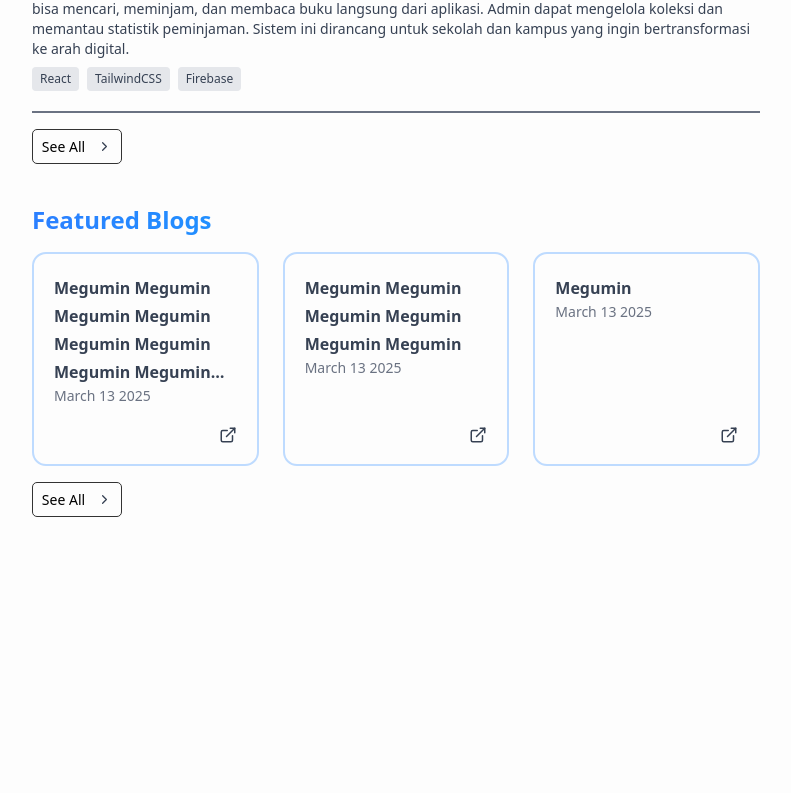
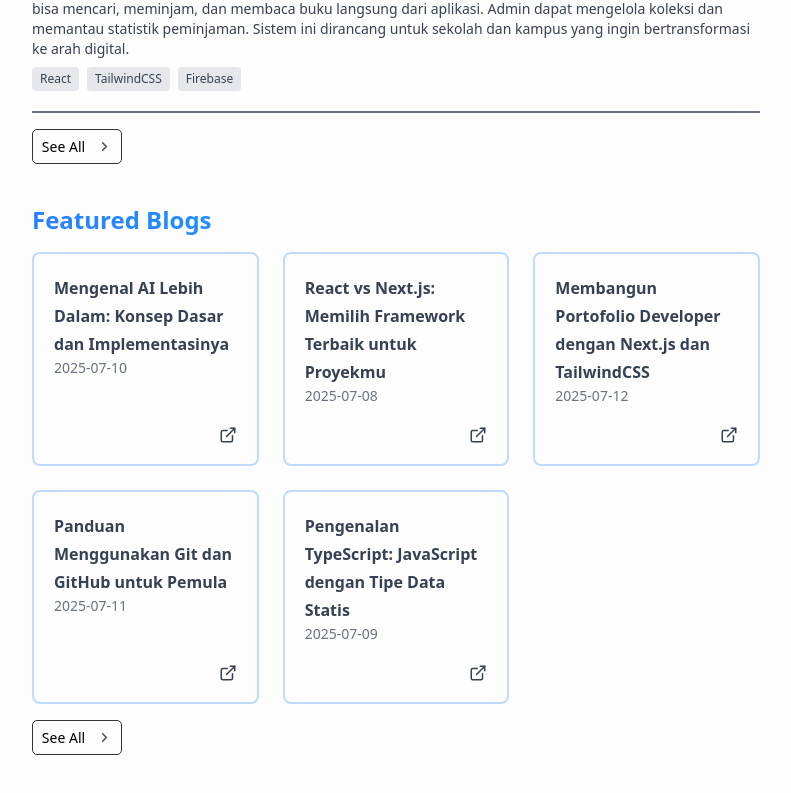
Before and after one commit to bagoesrex/portfolio-website, a Next.js app: page / in a window 1280 px wide. Shown: the part 1139-1932 px from the top of the page, without its empty margins (244-1035 px from the left). Before the commit the page ends 1696 px from the top, so only its background shows below. Built offline with nearby package versions, Linux system fonts and the light colour scheme.

Commit message:
feat(home): integrate dummy data for blog list

```diff
--- a/components/home/blog-card.tsx
+++ b/components/home/blog-card.tsx
@@ -1,22 +1,20 @@
+import { Blog } from "@/types/blog";
 import { ExternalLink } from "lucide-react";
 import Link from "next/link";
 
 interface BlogCardProps {
-    title: string;
-    date: string;
-    href: string;
-    borderColor: string;
+    blog: Blog;
 };
 
-export default function BlogCard({ title, date, href, borderColor }: BlogCardProps) {
+export default function BlogCard({ blog }: BlogCardProps) {
     return (
-        <Link href={href} key={title} className="group">
-            <div className={`border-2 ${borderColor} flex flex-col w-full h-full justify-between gap-5 rounded-xl p-5 hover:shadow-lg transition`}>
+        <Link href={`/blog/${blog.slug}`} key={blog.title} className="group">
+            <div className={`border-2 border-blue-200 flex flex-col w-full h-full justify-between gap-5 rounded-md p-5 hover:shadow-lg transition`}>
                 <div className="flex flex-col">
                     <h3 className="font-bold leading-7 line-clamp-4">
-                        {title}
+                        {blog.title}
                     </h3>
-                    <p className="text-sm text-gray-500">{date}</p>
+                    <p className="text-sm text-gray-500">{blog.date}</p>
                 </div>
                 <div className="flex justify-end items-end">
                     <ExternalLink size={18} />
--- a/components/home/blogs-section.tsx
+++ b/components/home/blogs-section.tsx
@@ -1,3 +1,4 @@
+import { dummyBlogs } from "@/data/dummyBlog";
 import CustomButton from "../shared/custom-button";
 import BlogCard from "./blog-card";
 
@@ -9,24 +10,10 @@ export default function BlogsSection() {
                     Featured Blogs
                 </h2>
                 <div className="grid grid-cols-1 md:grid-cols-3 gap-6">
-                    <BlogCard
-                        title="Megumin Megumin Megumin Megumin Megumin Megumin Megumin Megumin Megumin Megumin Megumin Megumin"
-                        date="March 13 2025"
-                        href="/"
-                        borderColor="border-blue-200"
-                    />
-                    <BlogCard
-                        title=" Megumin Megumin Megumin Megumin Megumin Megumin"
-                        date="March 13 2025"
-                        href="/"
-                        borderColor="border-blue-200"
-                    />
-                    <BlogCard
-                        title="Megumin"
-                        date="March 13 2025"
-                        href="/"
-                        borderColor="border-blue-200"
-                    />
+                    {dummyBlogs.map((blog) => (
+                        <BlogCard key={blog.id} blog={blog} />
+                    ))}
+
                 </div>
                 <CustomButton link="/blog">See All</CustomButton>
             </div>
--- a/data/dummyBlog.ts
+++ b/data/dummyBlog.ts
@@ -3,30 +3,42 @@ import { Blog } from "@/types/blog";
 export const dummyBlogs: Blog[] = [
     {
         id: "1",
-        title: "Mengenal AI Lebih Dalam",
-        description: "Penjelasan dasar tentang AI untuk pemula.",
+        title: "Mengenal AI Lebih Dalam: Konsep Dasar dan Implementasinya",
+        description:
+            "Artikel ini membahas konsep dasar Artificial Intelligence, mulai dari sejarah, jenis-jenis AI, hingga contoh penggunaannya di kehidupan sehari-hari.",
         slug: "mengenal-ai-lebih-dalam",
         date: "2025-07-10",
     },
     {
         id: "2",
-        title: "React vs Next.js",
-        description: "Kapan kamu harus memilih framework tertentu.",
+        title: "React vs Next.js: Memilih Framework Terbaik untuk Proyekmu",
+        description:
+            "Ulasan mendalam tentang perbedaan React dan Next.js, serta kapan waktu yang tepat menggunakan masing-masing berdasarkan kebutuhan proyek.",
         slug: "react-vs-nextjs",
         date: "2025-07-08",
     },
     {
         id: "3",
-        title: "Mengenal AI Lebih Dalam",
-        description: "Penjelasan dasar tentang AI untuk pemula.",
-        slug: "mengenal-ai-lebih-dalams",
-        date: "2025-07-10",
+        title: "Membangun Portofolio Developer dengan Next.js dan TailwindCSS",
+        description:
+            "Langkah-langkah membuat website portofolio modern menggunakan Next.js dan TailwindCSS, cocok untuk frontend developer pemula hingga menengah.",
+        slug: "portofolio-nextjs-tailwind",
+        date: "2025-07-12",
     },
     {
         id: "4",
-        title: "React vs Next.js",
-        description: "Kapan kamu harus memilih framework tertentu.",
-        slug: "react-vs-nextjss",
-        date: "2025-07-08",
+        title: "Panduan Menggunakan Git dan GitHub untuk Pemula",
+        description:
+            "Penjelasan dasar tentang cara kerja Git dan GitHub, termasuk perintah git yang sering digunakan dan tips kolaborasi dalam proyek open source.",
+        slug: "panduan-git-github",
+        date: "2025-07-11",
+    },
+    {
+        id: "5",
+        title: "Pengenalan TypeScript: JavaScript dengan Tipe Data Statis",
+        description:
+            "TypeScript membuat kode JavaScript lebih aman dan dapat diprediksi. Artikel ini menjelaskan fitur-fitur utama dan cara migrasi dari JS ke TS.",
+        slug: "pengenalan-typescript",
+        date: "2025-07-09",
     },
 ];
```
